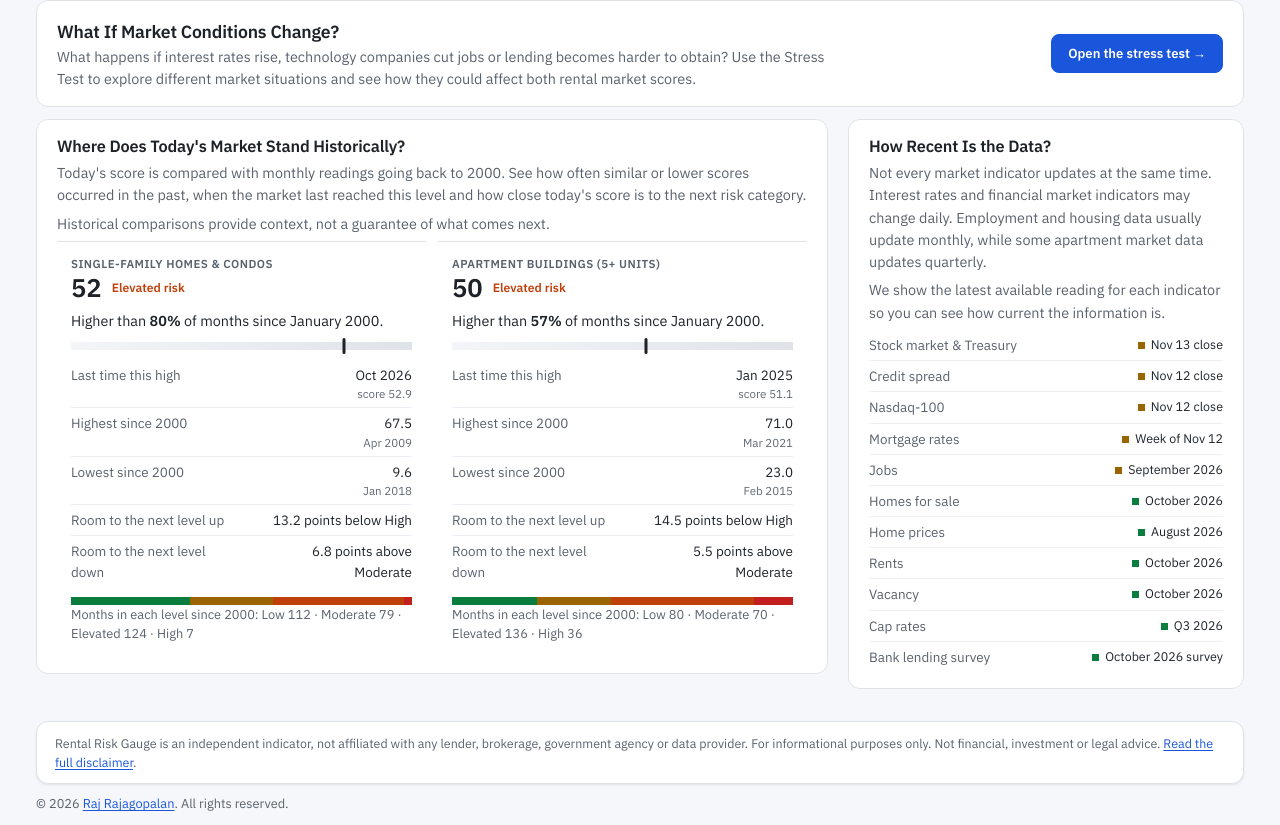
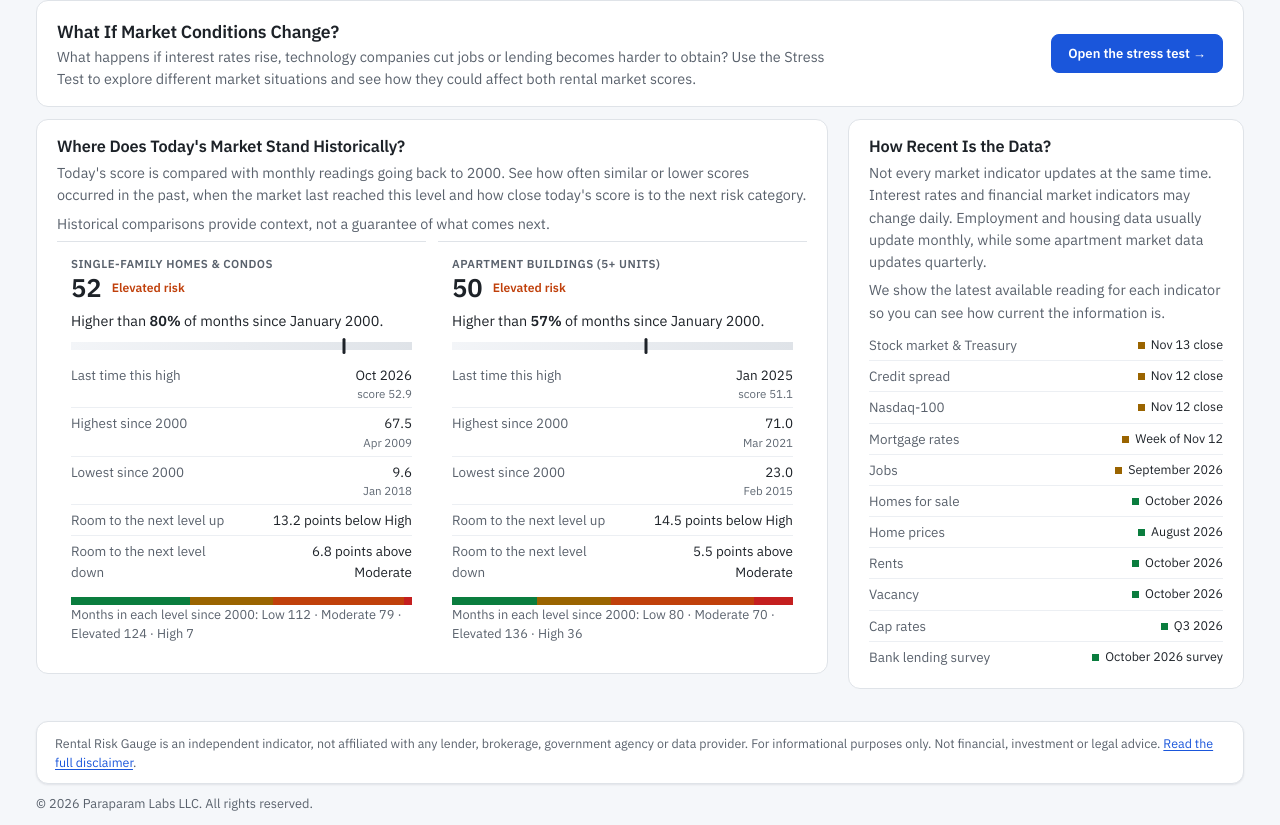
Before and after one commit to jeyaparaparam-systems/rentalriskgauge, a plain HTML site: page index.html in a window 1280 px wide. Shown: the part 3826-4651 px from the top of the page. Drawn offline with Linux system fonts and the light colour scheme.

Commit message:
Change copyright owner to Paraparam Labs LLC
Replace the personal name in the author meta tag, JSON-LD author,
disclaimer, footer and README with Paraparam Labs LLC, and drop the
LinkedIn link.

Co-Authored-By: Claude Opus 5.5 <noreply@anthropic.com>
Claude-Session: https://claude.ai/code/session_01Cjba4fPMwSzzf5BxQ8PsBq

```diff
--- a/index.html
+++ b/index.html
@@ -6,7 +6,7 @@
 <meta name="description" content="An independent daily market-risk indicator for San Francisco Bay Area rental property owners and investors: single-family and multifamily risk scores from 0 to 100, using licensed market data with free public fallbacks. Not a forecast.">
 <link rel="canonical" href="https://www.rentalriskgauge.com/">
 <meta name="theme-color" content="#fbfaf7">
-<meta name="author" content="Raj Rajagopalan">
+<meta name="author" content="Paraparam Labs LLC">
 <meta property="og:site_name" content="Rental Risk Gauge">
 <meta property="og:title" content="Rental Risk Gauge | SF Bay Area">
 <meta property="og:description" content="Daily risk scores for San Francisco Bay Area single-family and apartment owners. Independent indicator, not a forecast.">
@@ -18,7 +18,7 @@
 <meta property="og:image:alt" content="Rental Risk Gauge: San Francisco Bay Area rental market risk scores">
 <meta name="twitter:card" content="summary_large_image">
 <link rel="icon" href="favicon.svg" type="image/svg+xml">
-<script type="application/ld+json">{"@context":"https://schema.org","@type":"WebSite","name":"Rental Risk Gauge","alternateName":"Rental Risk Gauge | SF Bay Area","url":"https://www.rentalriskgauge.com/","description":"Independent daily market-risk indicator for San Francisco Bay Area rental property owners.","author":{"@type":"Person","name":"Raj Rajagopalan","url":"https://www.linkedin.com/in/raj-rajagopalan/"},"inLanguage":"en-US"}</script>
+<script type="application/ld+json">{"@context":"https://schema.org","@type":"WebSite","name":"Rental Risk Gauge","alternateName":"Rental Risk Gauge | SF Bay Area","url":"https://www.rentalriskgauge.com/","description":"Independent daily market-risk indicator for San Francisco Bay Area rental property owners.","author":{"@type":"Organization","name":"Paraparam Labs LLC"},"inLanguage":"en-US"}</script>
 <style>html{-webkit-text-size-adjust:100%}body{margin:0}img{max-width:100%}[hidden]{display:none!important}</style>
 <title>Rental Risk Gauge | SF Bay Area</title>
 <meta name="claude:viewport-fit-sides" content="cover">
@@ -1702,12 +1702,12 @@ html[data-page]:not([data-page="dashboard"]) .hero .lede,html[data-page]:not([da
 
     <p>By using this website, you acknowledge that you have read and agree to this disclaimer.</p>
         </details>
-    <p><b>© 2026 <a href="https://www.linkedin.com/in/raj-rajagopalan/" target="_blank" rel="noopener noreferrer">Raj Rajagopalan</a>. All rights reserved.</b> No part of this website, including its scoring methodology, text and design, may be reproduced or redistributed without written permission.</p>
+    <p><b>© 2026 Paraparam Labs LLC. All rights reserved.</b> No part of this website, including its scoring methodology, text and design, may be reproduced or redistributed without written permission.</p>
   </footer>
   </div>
 </div>
 </main>
-<footer class="sitefoot"><div class="disc-line">Rental Risk Gauge is an independent indicator, not affiliated with any lender, brokerage, government agency or data provider. For informational purposes only. Not financial, investment or legal advice. <a href="#sources">Read the full disclaimer</a>.</div><p class="copyline">© 2026 <a href="https://www.linkedin.com/in/raj-rajagopalan/" target="_blank" rel="noopener noreferrer">Raj Rajagopalan</a>. All rights reserved.</p></footer>
+<footer class="sitefoot"><div class="disc-line">Rental Risk Gauge is an independent indicator, not affiliated with any lender, brokerage, government agency or data provider. For informational purposes only. Not financial, investment or legal advice. <a href="#sources">Read the full disclaimer</a>.</div><p class="copyline">© 2026 Paraparam Labs LLC. All rights reserved.</p></footer>
 <script>
 /* ---------- Snapshot shown until (or unless) the live store answers ---------- */
 const SNAPSHOT={
```
Also changed, not shown: 1 other file.
